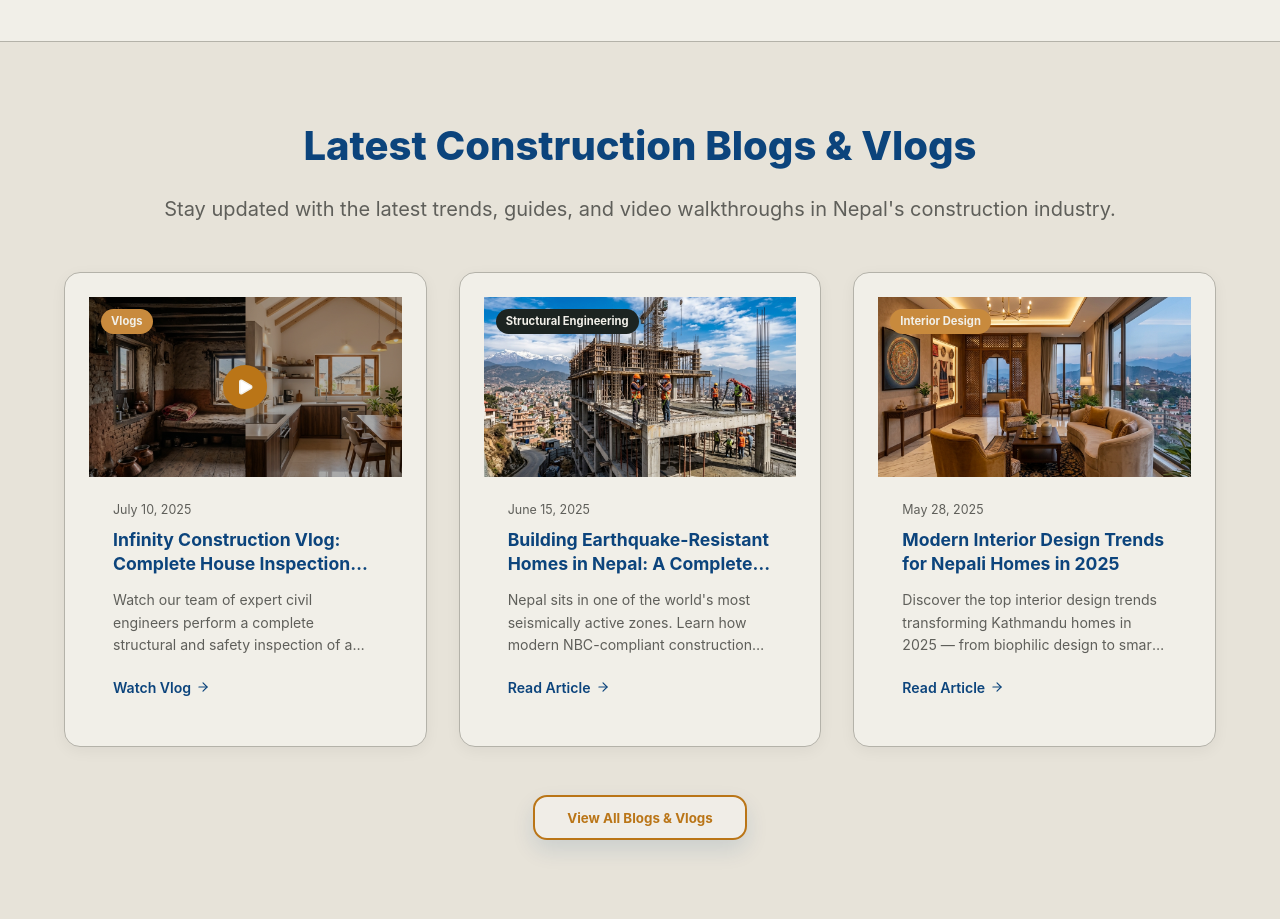
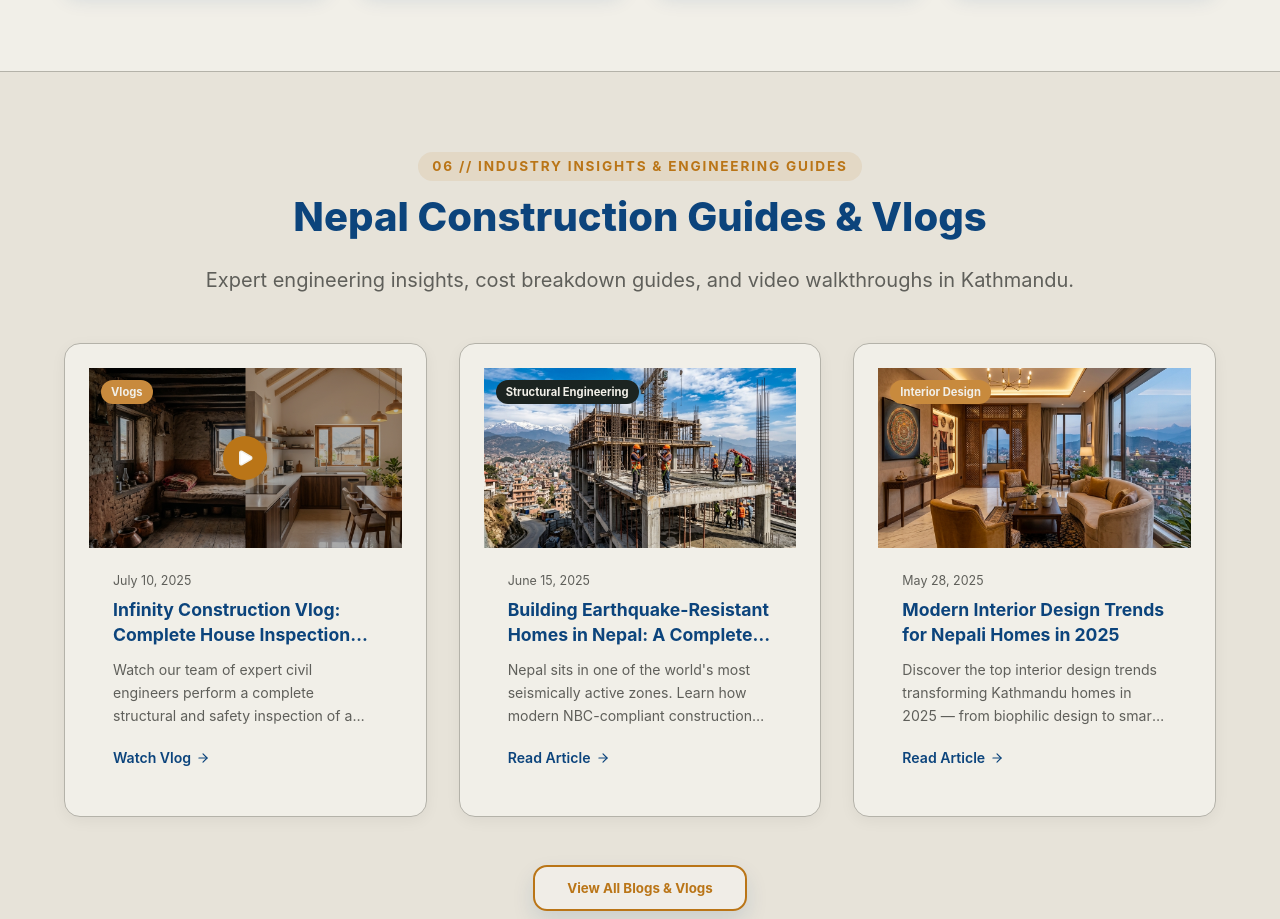
Before and after one commit to helloinfinityinfra-design/website, a React (Vite) app: page / in a window 1280 px wide. Shown: the part 5600-6519 px from the top of the page. Built offline with nearby package versions, Linux system fonts and the light colour scheme; no server answers.

Commit message:
Update Home.jsx

```diff
--- a/src/components/Home.jsx
+++ b/src/components/Home.jsx
@@ -39,7 +39,7 @@ function Home() {
     <div className="app-wrapper">
       <Navbar />
 
-      <main style={{ paddingTop: '80px' }}> {/* Prevents layout shift under fixed navbar */}
+      <main style={{ paddingTop: '110px' }}> {/* Prevents layout shift under fixed header */}
         {/* Navbar points to #home */}
         <section id="home" className="content-section">
           <Hero />
@@ -65,8 +65,22 @@ function Home() {
         {/* Navbar points to #blogs */}
         <section id="blogs" className="section bg-light content-section">
           <div className="container text-center">
-            <h2 className="title">Latest Construction Blogs & Vlogs</h2>
-            <p className="subtitle">Stay updated with the latest trends, guides, and video walkthroughs in Nepal's construction industry.</p>
+            <span className="section-eyebrow" style={{
+              display: 'inline-block',
+              color: 'var(--secondary)',
+              fontWeight: 700,
+              fontSize: '0.85rem',
+              letterSpacing: '1.8px',
+              textTransform: 'uppercase',
+              marginBottom: '0.75rem',
+              background: 'rgba(186, 117, 23, 0.1)',
+              padding: '4px 14px',
+              borderRadius: '20px'
+            }}>
+              06 // INDUSTRY INSIGHTS & ENGINEERING GUIDES
+            </span>
+            <h2 className="title" style={{ fontSize: '2.5rem', fontWeight: 800 }}>Nepal Construction Guides & Vlogs</h2>
+            <p className="subtitle">Expert engineering insights, cost breakdown guides, and video walkthroughs in Kathmandu.</p>
 
             <div className="grid" style={{ gridTemplateColumns: 'repeat(auto-fit, minmax(280px, 1fr))', gap: '2rem', marginTop: '3rem' }}>
               {latestPosts.map(post => (
```
